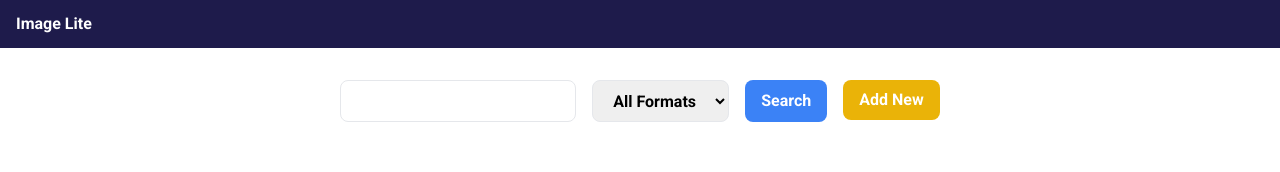
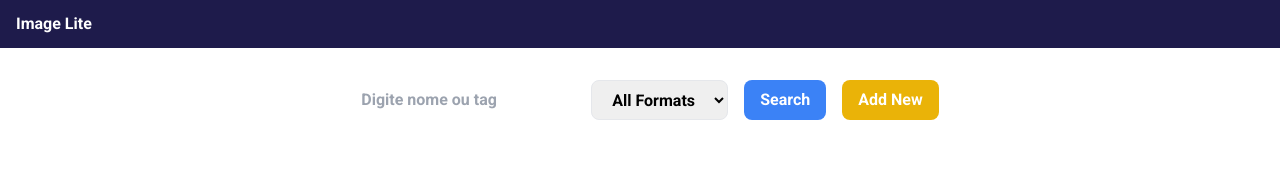
Before and after one commit to guidossan/Projeto-React-Java, a Next.js app in the folder imagelite/: page /galeria in a window 1280 px wide. Shown: the top 172 px of the page. Built offline with nearby package versions, Linux system fonts and the light colour scheme.

Commit message:
componetização input

```diff
--- a/imagelite/src/app/galeria/page.tsx
+++ b/imagelite/src/app/galeria/page.tsx
@@ -1,6 +1,6 @@
 'use client'
 
-import { ImageCard, Template, Button } from '@/components'
+import { ImageCard, Template, Button, InputText } from '@/components'
 import { useState } from 'react'
 import { useImagesService }from '@/resources/image/image.service'
 import {Image } from "@/resources/image/image.resources"
@@ -44,7 +44,7 @@ export default function GaleriaPage(){
         <Template loading={loading}>
             <section className='flex flex-col items-center justify-center my-5'>
                 <div className='flex space-x-4'>
-                    <input type="text" className='border px-5 py-2 rounded-lg text-grey-900' onChange={event => setQuery(event.target.value)}/>
+                    <InputText onChange={event => setQuery(event.target.value)} placeHolder='Digite nome ou tag'/>
                     <select onChange={event => setExtencion(event.target.value)} className='border px-4 py-2 rounded-lg text-grey-900'>
                         <option value=''>All Formats</option>
                         <option value='PNG'>PNG</option>
--- a/imagelite/src/components/index.ts
+++ b/imagelite/src/components/index.ts
@@ -1,3 +1,5 @@
+import { InputText } from './input/InputText';
 export { Template } from './Template';
 export { ImageCard } from './ImageCard';
 export { Button } from './button';
+export { InputText } from './input';
--- /dev/null
+++ b/imagelite/src/components/input/InputText.tsx
@@ -0,0 +1,20 @@
+import { HtmlContext } from "next/dist/server/future/route-modules/app-page/vendored/contexts/entrypoints";
+import React from "react";
+
+
+interface InputTextProps {
+    style?: string;
+    onChange?: (event: React.ChangeEvent<HTMLInputElement>) => void
+    placeHolder?: string
+}
+export const InputText: React.FC<InputTextProps> = ({
+    onChange, style, placeHolder
+}) =>{
+    return (
+        <input type="text"
+            onChange={onChange}
+            placeholder={placeHolder}
+            className={`${style}border px-5 py-2 rounded-lg text-grey-900`} />
+
+    )
+}
--- /dev/null
+++ b/imagelite/src/components/input/index.ts
@@ -0,0 +1 @@
+export { InputText } from './InputText'
```
